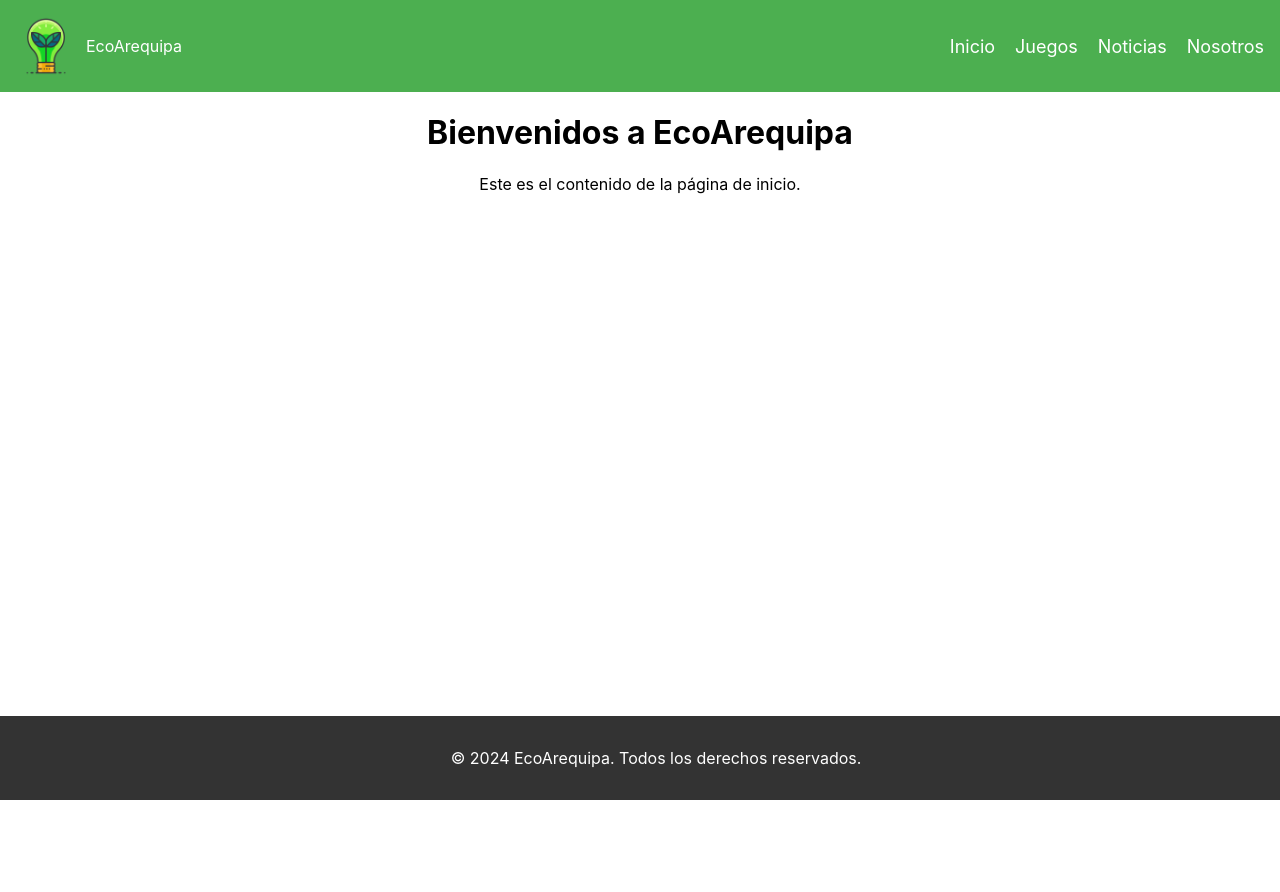
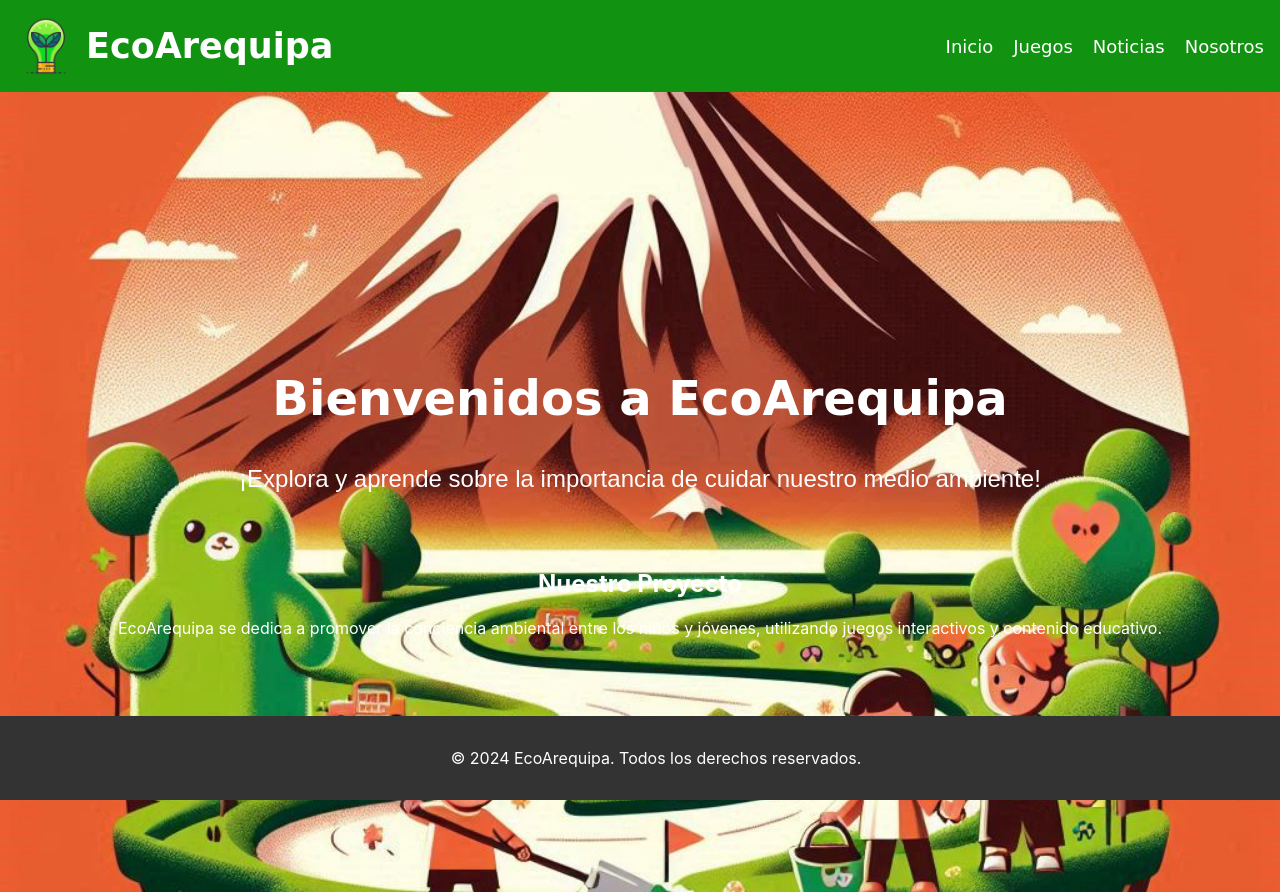
Before and after one commit to EddieCodder/EcoArequipa, a React (Create React App) app in the folder ecoarequipa/: page / in a window 1280 px wide. Before the commit the page ends 800 px from the top, so only its background shows below. Built offline with nearby package versions, Linux system fonts and the light colour scheme.

Commit message:
Agregando contenido a página de inicio

```diff
--- a/ecoarequipa/src/components/Header.js
+++ b/ecoarequipa/src/components/Header.js
@@ -8,10 +8,10 @@ const Header = () => {
     <header className="header">
       <div className="logo">
         <img src={logo} alt="Logo" />
-        <span>EcoArequipa</span>
+        <span className="header-title">EcoArequipa</span>
       </div>
       <nav className="nav">
-        <ul>
+        <ul className="Nav-list">
           <li><a href="/">Inicio</a></li>
           <li><a href="/juegos">Juegos</a></li>
           <li><a href="/noticias">Noticias</a></li>
--- a/ecoarequipa/src/pages/inicio.js
+++ b/ecoarequipa/src/pages/inicio.js
@@ -1,11 +1,26 @@
 import React from 'react';
-import '../styles.css';
+import '../styles.css'; // Asegúrate de importar correctamente los estilos generales
 
 const Inicio = () => {
   return (
     <div className="inicio">
-      <h1>Bienvenidos a EcoArequipa</h1>
-      <p>Este es el contenido de la página de inicio.</p>
+      <section className="hero">
+        <div className="hero-content">
+          <h1>Bienvenidos a EcoArequipa</h1>
+          {/* Aquí puedes agregar una descripción breve */}
+          <p>¡Explora y aprende sobre la importancia de cuidar nuestro medio ambiente!</p>
+        </div>
+      </section>
+      <section className="about">
+        <div className="about-content">
+          <h2>Nuestro Proyecto</h2>
+          <p>
+            EcoArequipa se dedica a promover la conciencia ambiental entre los niños y jóvenes,
+            utilizando juegos interactivos y contenido educativo.
+          </p>
+          {/* Agrega más contenido según sea necesario */}
+        </div>
+      </section>
     </div>
   );
 }
--- a/ecoarequipa/src/styles.css
+++ b/ecoarequipa/src/styles.css
@@ -19,12 +19,20 @@ body {
 
 /* Estilos para Header */
 .header {
-    background-color: #4CAF50; /* Verde */
-    color: #fff;
+  background-color: #119311; /* Verde */
+  font-family: 'Comic Sans MS', sans-serif; /* Cambia la fuente del título */
+  color: hwb(0 100% 0%);
   padding: 1rem;
   display: flex;
   justify-content: space-between;
   align-items: center;
+}
+
+/* Estilos para el título del Header */
+.header .header-title {
+  font-size: 35px; /* Tamaño del texto */
+  font-weight: bold; /* Peso de la fuente */
+  font-family: 'Comic Sans MS', sans-serif; /* Cambia la fuente del título */
 }
 
 .header .logo {
@@ -92,7 +100,37 @@ body {
   width: 100%;
 }
 
-  /* Estilos para páginas */
-  .page {
+/* Estilos específicos para la página de inicio */
+.inicio {
+  background-image: url('./assets/fondo.jpeg'); /* Cambia la ruta por la de tu imagen */
+  background-size: cover;
+  background-position: center;
+  height: 100vh; /* Ajusta la altura según necesites */
+  display: flex;
+  flex-direction: column;
+  justify-content: center;
+  align-items: center;
+  text-align: center;
+  color: #fff; /* Color de texto blanco para que resalte sobre la imagen */
+}
+
+.inicio .hero {
+  margin-bottom: 2rem;
+}
+
+.inicio .hero h1 {
+  font-size: 3rem; /* Ajusta el tamaño del título principal */
+  font-family: 'Comic Sans MS', sans-serif; /* Cambia la fuente del título */
+}
+
+.inicio .hero p {
+  font-size: 1.5rem; /* Ajusta el tamaño del texto */
+  font-family: 'Arial', sans-serif; /* Cambia la fuente del texto */
+}
+
+.inicio .project {
   padding: 2rem;
+  background-color: #f1f1f1; /* Cambia el color de fondo del área del proyecto si es necesario */
+  border-radius: 10px; /* Añade bordes redondeados si deseas */
+  margin-top: 2rem; /* Ajusta el margen superior según sea necesario */
 }
```
Also changed, not shown: ecoarequipa/src/components/Main.css (deleted, +0 -19 lines), ecoarequipa/src/assets/fondo.jpeg (added), ecoarequipa/src/assets/fondo.jpg (added). Lines whose indentation alone changed are shown as unchanged.
